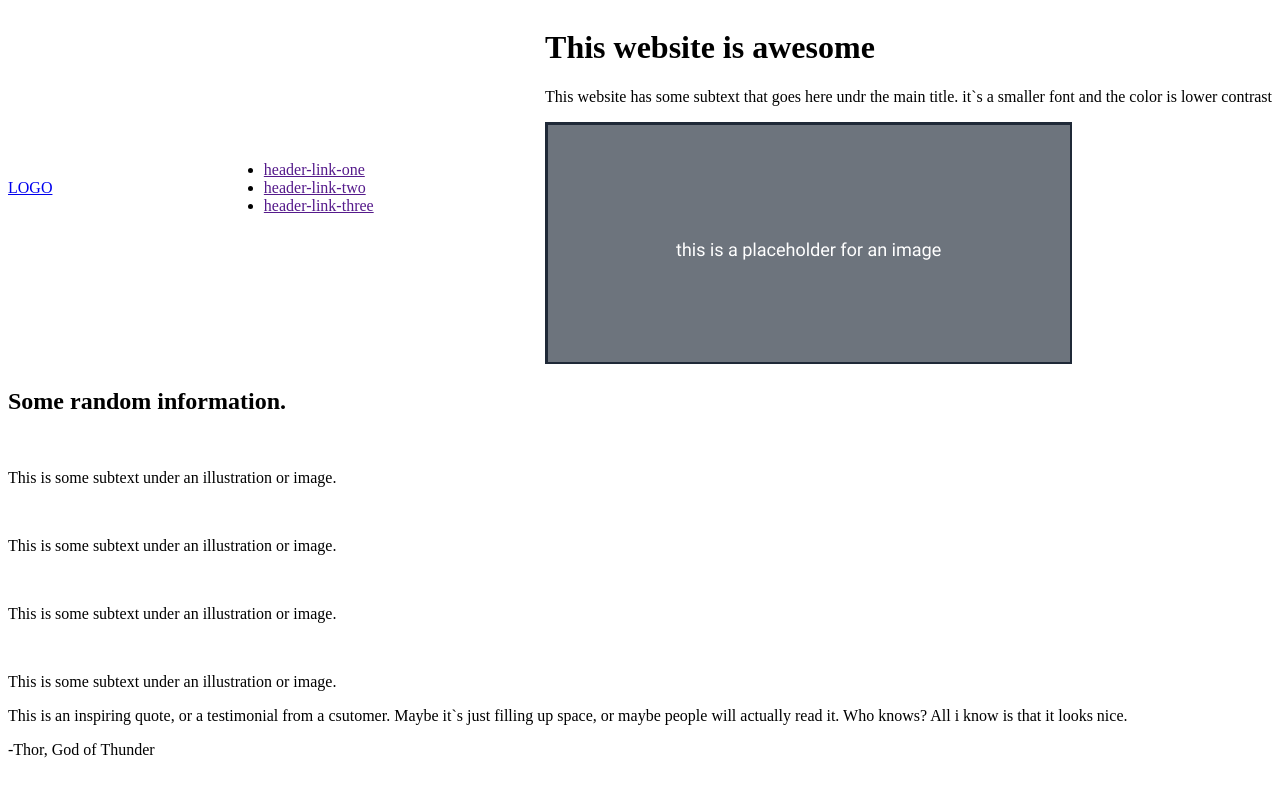
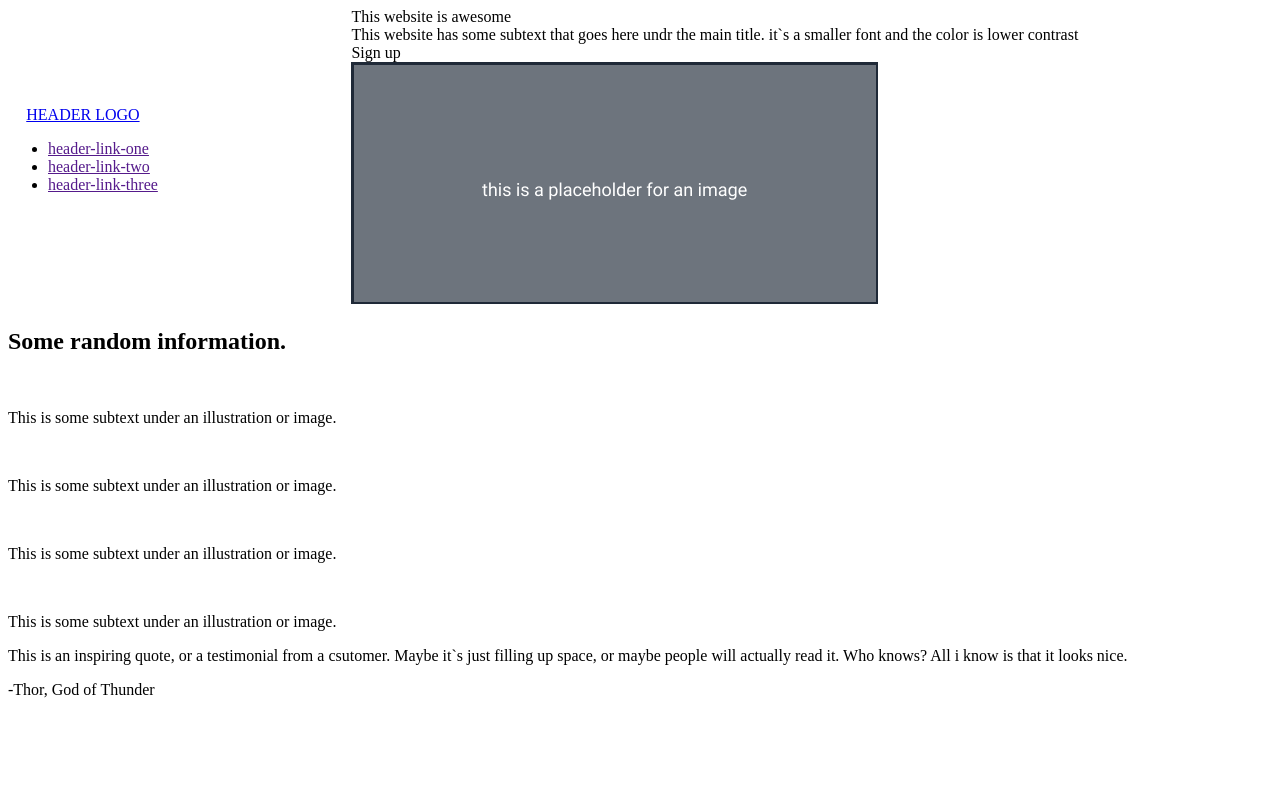
Before and after one commit to AxelConstantino/landing-page, a plain HTML site: page index.html in a window 1280 px wide. Drawn offline with Linux system fonts and the light colour scheme.

Commit message:
modifique el html mientras hacia el header para darle selectores a css

```diff
--- a/index.html
+++ b/index.html
@@ -11,8 +11,9 @@
 <body>
 
     <div id="container">
+        <div class="header">
             <div class="header-logo">
-            <a href="#container"><img >LOGO</a>
+                <a href="#container"><img >HEADER LOGO</a>
             </div>
             <div class="header-nav">
                 <ul>
@@ -21,10 +22,21 @@
                     <li><a href="">header-link-three</a></li>
                 </ul>
             </div>
-        <div>
-            <h1>This website is awesome</h1>
-            <p>This website has some subtext that goes here undr the main title. it`s a smaller font and the color is lower contrast</p>
-            <img src="./images/imagen -de-ejemplo.png" alt="imagen-random">
+        </div>
+
+        <div class="header-text">
+            <div class="header-text-container">
+                <div class="title">This website is awesome</div>
+                <div class="title-text">
+                    This website has some subtext that goes here undr the main title. it`s a smaller font and the color is lower contrast</div>
+                    <div class="button">
+                        <a class="btn">Sign up<a>
+                    </div>
+                </div>
+
+                <div class="header-img">
+                    <img class="img-example" src="./images/imagen -de-ejemplo.png" alt="imagen-random">
+                </div>
             </div>
         </div>
 
```
Lines whose indentation alone changed are shown as unchanged.
